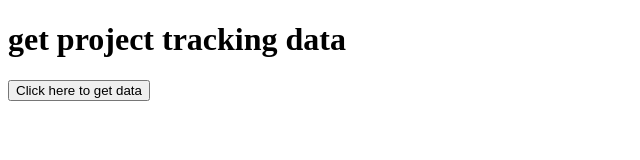
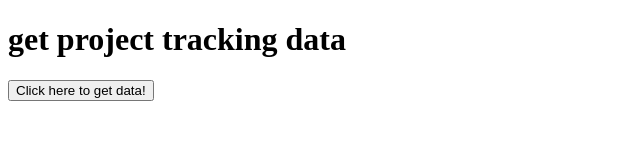
Before and after one commit to zhishan03/tableau-wdc, a plain HTML site: page public/index.html in a window 1280 px wide. Shown: the full height of the page, 0-640 px from the left. Drawn offline with Linux system fonts and the light colour scheme.

Commit message:
change structure

```diff
--- a/index.html
+++ b/public/index.html
@@ -10,7 +10,7 @@
         <h1>get project tracking data</h1>
     </header>
     <main>
-        <button id="getData">Click here to get data</button>
+        <button id="getData">Click here to get data!</button>
     </main>
     <!-- this is the JavaScript file -->
     <script src="./app.js"></script>
```
Also changed, not shown: public/app.js (added), public/style.css (added).
